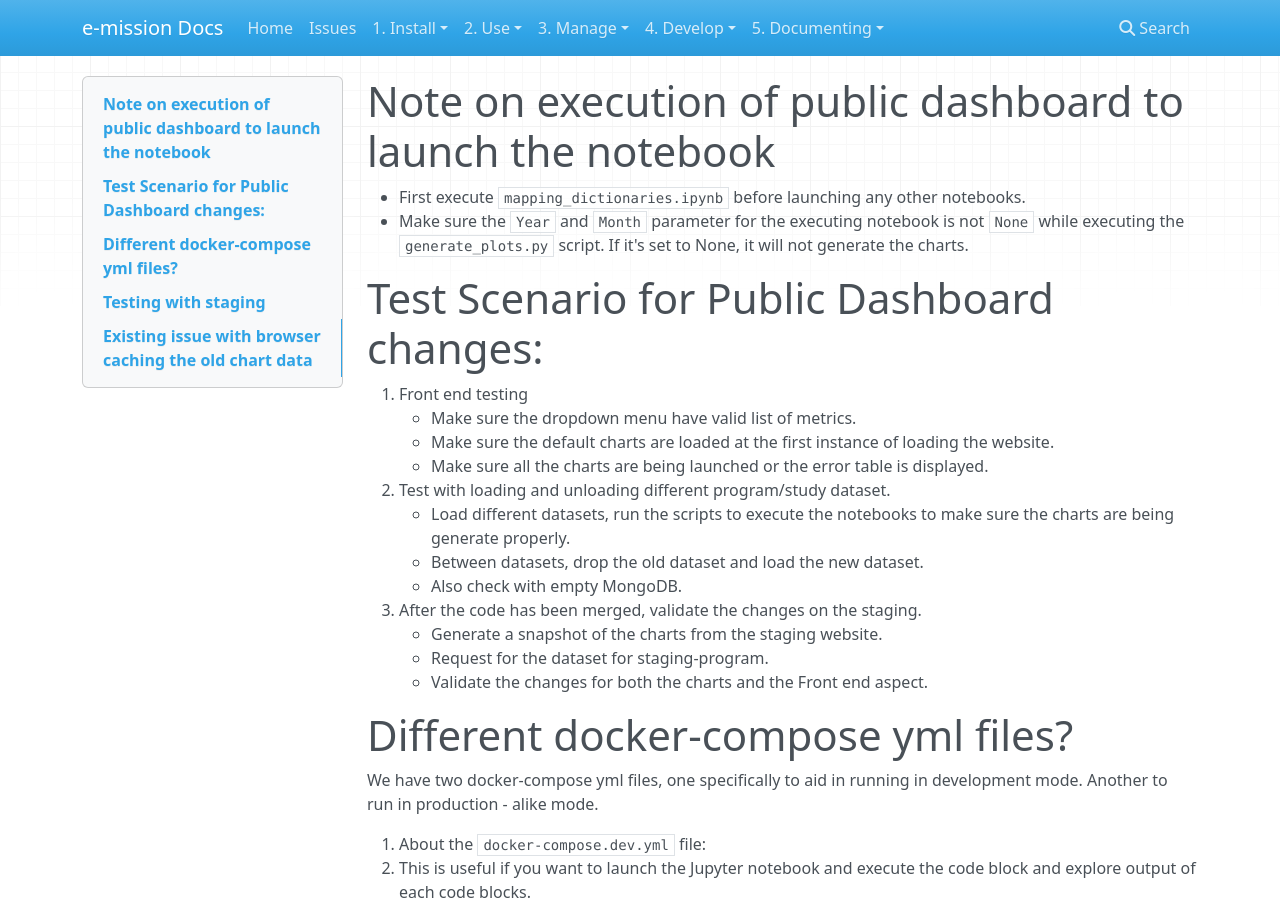
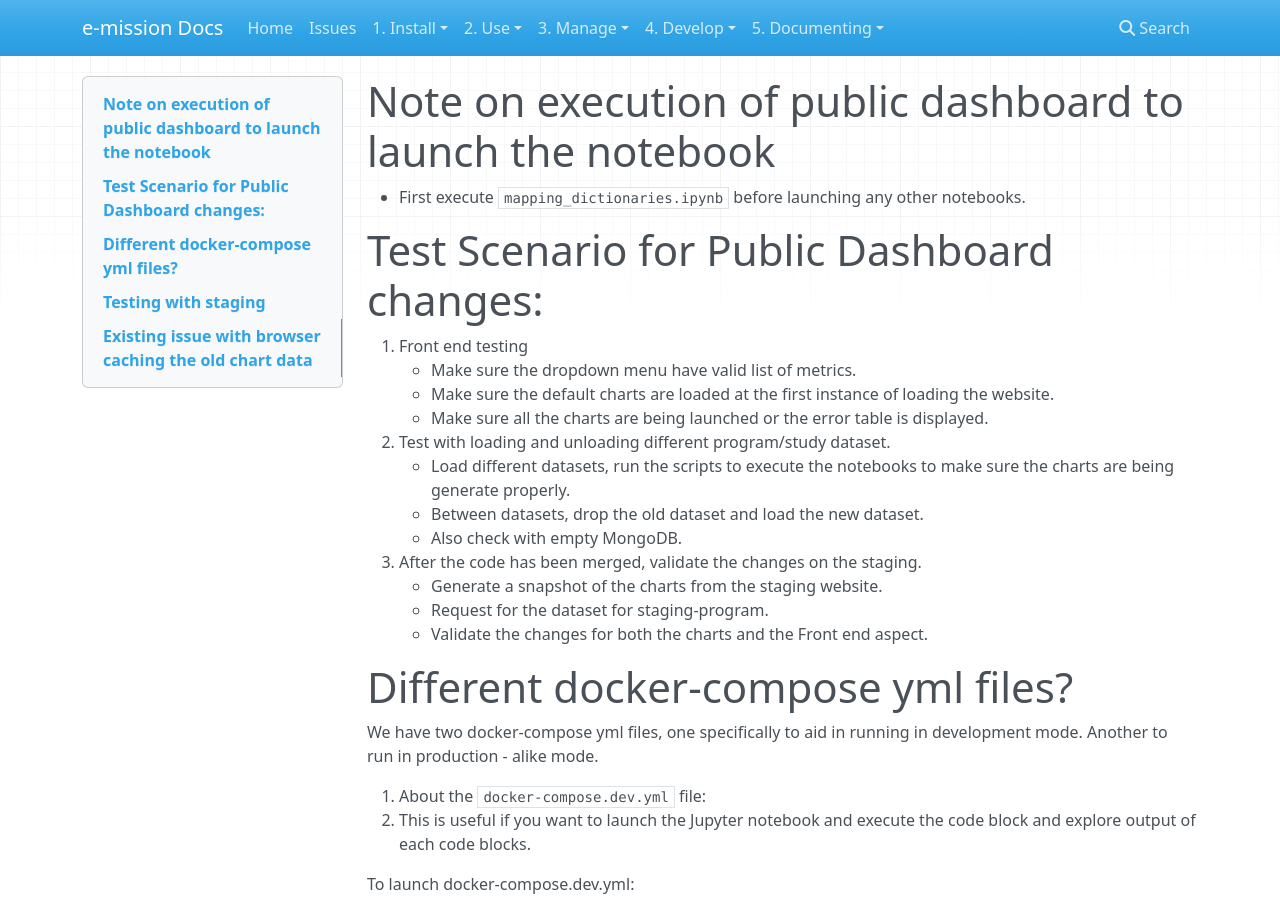
Before and after one commit to e-mission/e-mission-docs, an MkDocs documentation site: the page built from docs/dev/publicdashboard/Working_with_public_dashboard.md, in a window 1280 px wide and 900 px high. Built offline with MkDocs 1.6.1, drawn with Linux system fonts in a browser that asks for light colours; nearby versions of some CDN libraries; some of the changed text lies outside the part shown.

Commit message:
Changed the instruction for validating Year and Month right before execution of generate_plots.py script

```diff
--- a/docs/dev/publicdashboard/Working_with_public_dashboard.md
+++ b/docs/dev/publicdashboard/Working_with_public_dashboard.md
@@ -1,6 +1,5 @@
 # Note on execution of public dashboard to launch the notebook
 - First execute `mapping_dictionaries.ipynb` before launching any other notebooks.
-- Make sure the `Year` and `Month` parameter for the executing notebook is not `None` while executing the `generate_plots.py` script. If it's set to None, it will not generate the charts.
 
 # Test Scenario for Public Dashboard changes:
 1. Front end testing
```
Also changed, not shown: other parts of docs/dev/publicdashboard/Working_with_public_dashboard.md (+1 -1 lines).
